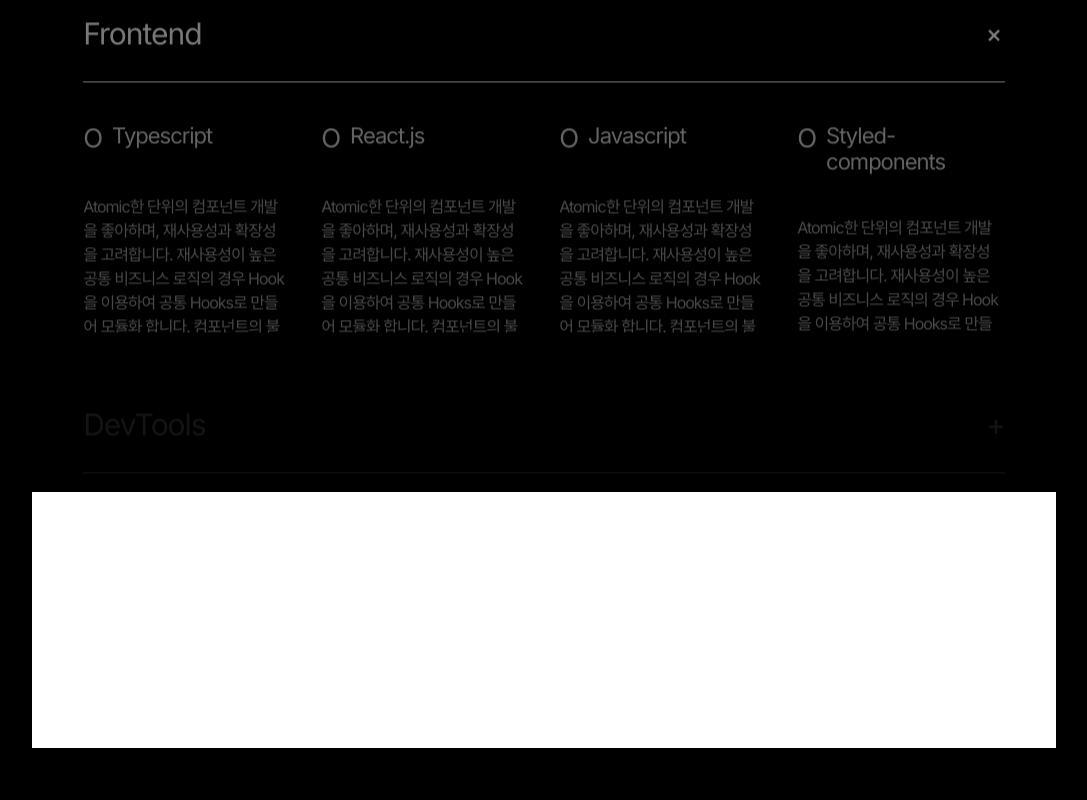
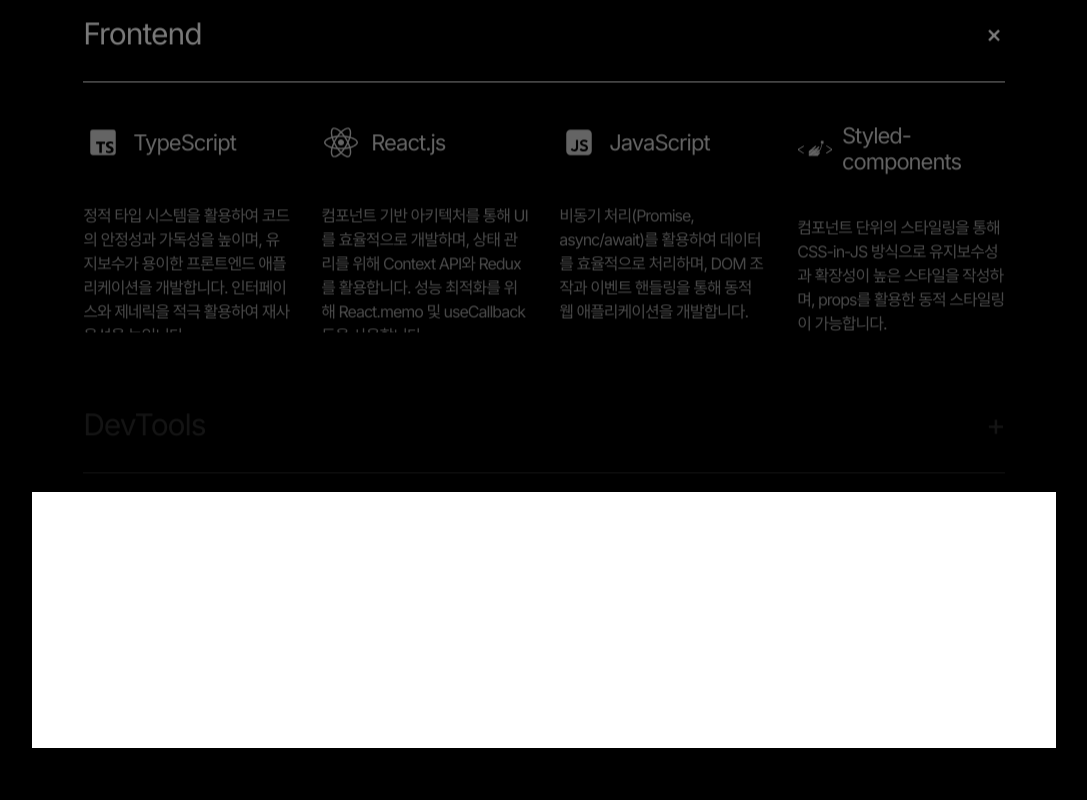
Before and after one commit to yerixx/Project, a React (Vite) app: page / in a window 1280 px wide. Shown: the part 2860-3660 px from the top of the page, without its empty margins (96-1183 px from the left). Built offline with nearby package versions, Linux system fonts and the light colour scheme; a web font is replaced by a local one.

Commit message:
Skills 정리

```diff
--- /dev/null
+++ b/src/assets/icons.tsx
@@ -0,0 +1,26 @@
+import { SiNextdotjs, SiStyledcomponents } from "react-icons/si";
+import { BsFiletypeScss } from "react-icons/bs";
+import { FaReact, FaGithub, FaFigma } from "react-icons/fa";
+import { RiJavascriptFill, RiSupabaseFill } from "react-icons/ri";
+import { IoLogoCss3, IoLogoHtml5 } from "react-icons/io";
+import { BiLogoTypescript } from "react-icons/bi";
+import { IoLogoFirebase } from "react-icons/io5";
+import { SiNetlify } from "react-icons/si";
+import { GoBook } from "react-icons/go";
+
+export const iconGroups = {
+  SiNextdotjs: SiNextdotjs,
+  BiLogoTypescript: BiLogoTypescript,
+  FaReact: FaReact,
+  RiJavascriptFill: RiJavascriptFill,
+  SiStyledcomponents: SiStyledcomponents,
+  BsFiletypeScss: BsFiletypeScss,
+  IoLogoHtml5: IoLogoHtml5,
+  IoLogoCss3: IoLogoCss3,
+  IoLogoFirebase: IoLogoFirebase,
+  RiSupabaseFill: RiSupabaseFill,
+  SiNetlify: SiNetlify,
+  FaGithub: FaGithub,
+  FaFigma: FaFigma,
+  GoBook: GoBook,
+};
--- a/src/components/Container/AboutMe/AboutMe.tsx
+++ b/src/components/Container/AboutMe/AboutMe.tsx
@@ -13,7 +13,6 @@
 import { IoLogoGithub } from "react-icons/io";
 import { AiFillInstagram } from "react-icons/ai";
 import { PiNotionLogoFill } from "react-icons/pi";
-import { SiTistory } from "react-icons/si";
 import { IoCall } from "react-icons/io5";
 import { LuMail } from "react-icons/lu";
 import { RiKakaoTalkFill } from "react-icons/ri";
--- a/src/components/Container/Capabilities/Capabilities.styles.ts
+++ b/src/components/Container/Capabilities/Capabilities.styles.ts
@@ -135,10 +135,8 @@
   transition: all 0.3s;
   .stackText {
     display: flex;
+    align-items: center;
     gap: 10px;
-
-    .stackIcon {
-    }
     .stackTitle {
       ${Title22}
     }
--- a/src/components/Container/Capabilities/Capabilities.tsx
+++ b/src/components/Container/Capabilities/Capabilities.tsx
@@ -13,6 +13,9 @@
 import capabilities from "../../../data/Capabilities.json";
 import { useState } from "react";
 import { Pagination, Navigation, Autoplay } from "swiper/modules";
+
+import IconComponent from "../../IconComponent";
+import { iconGroups } from "../../../assets/icons";
 
 interface CapabilitiesProps {
   style?: React.CSSProperties;
@@ -71,7 +74,9 @@
             {capabilities.frontEnd.map((it) => (
               <CapabilitiesStackBox key={it.id} active={activeFrontend}>
                 <li className="stackText">
-                  <li className="stackIcon">O</li>
+                  <IconComponent
+                    iconName={it.stack.icon as keyof typeof iconGroups}
+                  />
                   <div className="stackTitle">{it.stack.title}</div>
                 </li>
                 <li className="stackDesc">{it.stack.desc}</li>
@@ -103,7 +108,9 @@
             {capabilities.devTools.map((it) => (
               <CapabilitiesStackBox key={it.id} active={activeDevTools}>
                 <li className="stackText">
-                  <li className="stackIcon">O</li>
+                  <IconComponent
+                    iconName={it.stack.icon as keyof typeof iconGroups}
+                  />
                   <div className="stackTitle">{it.stack.title}</div>
                 </li>
                 <li className="stackDesc">{it.stack.desc}</li>
@@ -135,7 +142,9 @@
             {capabilities.experience.map((it) => (
               <CapabilitiesStackBox key={it.id} active={activeExperience}>
                 <li className="stackText">
-                  <li className="stackIcon">O</li>
+                  <IconComponent
+                    iconName={it.stack.icon as keyof typeof iconGroups}
+                  />
                   <div className="stackTitle">{it.stack.title}</div>
                 </li>
                 <li className="stackDesc">{it.stack.desc}</li>
--- a/src/components/Container/TeamProject/TeamProject.tsx
+++ b/src/components/Container/TeamProject/TeamProject.tsx
@@ -2,7 +2,6 @@
 
 import ProjectModalView from "../ProjectModalView/ProjectModalView";
 import { teamProjectData } from "../../../data/teamProjectData.json";
-import { WorkModalProps } from "../../../styles/common";
 
 import {
   Wrapper,
@@ -49,10 +48,7 @@
   style?: React.CSSProperties;
 }
 
-const TeamProject: React.FC<TeamProjectProps> = (
-  { style },
-  { projectData }: WorkModalProps
-) => {
+const TeamProject = ({ style }: TeamProjectProps) => {
   const [selectedId, setSelectedId] = useState<number | null>(null);
   const handlemodal = (id: number | undefined) => {
     setSelectedId(id !== undefined ? id : null);
--- /dev/null
+++ b/src/components/IconComponent.tsx
@@ -0,0 +1,23 @@
+import { iconGroups } from "../assets/icons";
+interface IconComponentProps {
+  iconName: keyof typeof iconGroups;
+}
+
+const IconComponent = ({ iconName }: IconComponentProps) => {
+  const Icon = iconGroups[iconName];
+  return (
+    <div
+      style={{
+        width: 40,
+        height: 40,
+        display: "flex",
+        justifyContent: "center",
+        alignItems: "center",
+      }}
+    >
+      <Icon size={34} style={{ width: 34, height: 34 }} />
+    </div>
+  );
+};
+
+export default IconComponent;
--- a/src/data/Capabilities.json
+++ b/src/data/Capabilities.json
@@ -3,65 +3,73 @@
     {
       "id": 1,
       "stack": {
+        "icon": "SiNextdotjs",
         "num": "001",
         "title": "Next.js",
-        "desc": "Atomic한 단위의 컴포넌트 개발을 좋아하며, 재사용성과 확장성을 고려합니다. 재사용성이 높은 공통 비즈니스 로직의 경우 Hook을 이용하여 공통 Hooks로 만들어 모듈화 합니다. 컴포넌트의 불필요한 리렌더링이 발생하지 않도록 개발하려 노력합니다."
+        "desc": "서버 사이드 렌더링(SSR) 및 정적 사이트 생성(SSG)을 활용하여 SEO와 초기 로딩 속도를 최적화할 수 있습니다. 또한 동적 라우팅 및 API 라우트를 사용하여 효율적인 웹 애플리케이션을 구축합니다."
       }
     },
     {
       "id": 2,
       "stack": {
+        "icon": "BiLogoTypescript",
         "num": "002",
-        "title": "Typescript",
-        "desc": "Atomic한 단위의 컴포넌트 개발을 좋아하며, 재사용성과 확장성을 고려합니다. 재사용성이 높은 공통 비즈니스 로직의 경우 Hook을 이용하여 공통 Hooks로 만들어 모듈화 합니다. 컴포넌트의 불필요한 리렌더링이 발생하지 않도록 개발하려 노력합니다."
+        "title": "TypeScript",
+        "desc": "정적 타입 시스템을 활용하여 코드의 안정성과 가독성을 높이며, 유지보수가 용이한 프론트엔드 애플리케이션을 개발합니다. 인터페이스와 제네릭을 적극 활용하여 재사용성을 높입니다."
       }
     },
     {
       "id": 3,
       "stack": {
+        "icon": "FaReact",
         "num": "003",
         "title": "React.js",
-        "desc": "Atomic한 단위의 컴포넌트 개발을 좋아하며, 재사용성과 확장성을 고려합니다. 재사용성이 높은 공통 비즈니스 로직의 경우 Hook을 이용하여 공통 Hooks로 만들어 모듈화 합니다. 컴포넌트의 불필요한 리렌더링이 발생하지 않도록 개발하려 노력합니다."
+        "desc": "컴포넌트 기반 아키텍처를 통해 UI를 효율적으로 개발하며, 상태 관리를 위해 Context API와 Redux를 활용합니다. 성능 최적화를 위해 React.memo 및 useCallback 등을 사용합니다."
       }
     },
     {
       "id": 4,
       "stack": {
+        "icon": "RiJavascriptFill",
         "num": "004",
-        "title": "Javascript",
-        "desc": "Atomic한 단위의 컴포넌트 개발을 좋아하며, 재사용성과 확장성을 고려합니다. 재사용성이 높은 공통 비즈니스 로직의 경우 Hook을 이용하여 공통 Hooks로 만들어 모듈화 합니다. 컴포넌트의 불필요한 리렌더링이 발생하지 않도록 개발하려 노력합니다."
+        "title": "JavaScript",
+        "desc": "비동기 처리(Promise, async/await)를 활용하여 데이터를 효율적으로 처리하며, DOM 조작과 이벤트 핸들링을 통해 동적 웹 애플리케이션을 개발합니다."
       }
     },
     {
       "id": 5,
       "stack": {
+        "icon": "SiStyledcomponents",
         "num": "005",
         "title": "Styled-components",
-        "desc": "Atomic한 단위의 컴포넌트 개발을 좋아하며, 재사용성과 확장성을 고려합니다. 재사용성이 높은 공통 비즈니스 로직의 경우 Hook을 이용하여 공통 Hooks로 만들어 모듈화 합니다. 컴포넌트의 불필요한 리렌더링이 발생하지 않도록 개발하려 노력합니다."
+        "desc": "컴포넌트 단위의 스타일링을 통해 CSS-in-JS 방식으로 유지보수성과 확장성이 높은 스타일을 작성하며, props를 활용한 동적 스타일링이 가능합니다."
       }
     },
     {
       "id": 6,
       "stack": {
+        "icon": "BsFiletypeScss",
         "num": "006",
         "title": "SCSS",
-        "desc": "Atomic한 단위의 컴포넌트 개발을 좋아하며, 재사용성과 확장성을 고려합니다. 재사용성이 높은 공통 비즈니스 로직의 경우 Hook을 이용하여 공통 Hooks로 만들어 모듈화 합니다. 컴포넌트의 불필요한 리렌더링이 발생하지 않도록 개발하려 노력합니다."
+        "desc": "변수, 믹스인, 중첩(Nesting) 기능을 활용하여 유지보수와 재사용성이 높은 스타일을 작성하며, BEM 방식과 함께 체계적인 CSS 구조를 설계합니다."
       }
     },
     {
       "id": 7,
       "stack": {
+        "icon": "IoLogoHtml5",
         "num": "007",
         "title": "HTML",
-        "desc": "Atomic한 단위의 컴포넌트 개발을 좋아하며, 재사용성과 확장성을 고려합니다. 재사용성이 높은 공통 비즈니스 로직의 경우 Hook을 이용하여 공통 Hooks로 만들어 모듈화 합니다. 컴포넌트의 불필요한 리렌더링이 발생하지 않도록 개발하려 노력합니다."
+        "desc": "웹 표준과 접근성을 준수하여 시맨틱 마크업을 작성하며, SEO를 고려한 구조적인 페이지를 구성합니다."
       }
     },
     {
       "id": 8,
       "stack": {
+        "icon": "IoLogoCss3",
         "num": "008",
         "title": "CSS",
-        "desc": "Atomic한 단위의 컴포넌트 개발을 좋아하며, 재사용성과 확장성을 고려합니다. 재사용성이 높은 공통 비즈니스 로직의 경우 Hook을 이용하여 공통 Hooks로 만들어 모듈화 합니다. 컴포넌트의 불필요한 리렌더링이 발생하지 않도록 개발하려 노력합니다."
+        "desc": "반응형 웹 디자인(Responsive Web Design)을 적용하여 다양한 디바이스에 최적화된 UI를 구현하며, 애니메이션 및 트랜지션을 통해 사용자 경험을 향상시킵니다."
       }
     }
   ],
@@ -69,42 +77,46 @@
     {
       "id": 1,
       "stack": {
+        "icon": "IoLogoFirebase",
         "num": "001",
         "title": "Firebase",
-        "desc": "Atomic한 단위의 컴포넌트 개발을 좋아하며, 재사용성과 확장성을 고려합니다. 재사용성이 높은 공통 비즈니스 로직의 경우 Hook을 이용하여 공통 Hooks로 만들어 모듈화 합니다. 컴포넌트의 불필요한 리렌더링이 발생하지 않도록 개발하려 노력합니다."
+        "desc": "실시간 데이터베이스, 인증, 클라우드 기능을 제공하여 빠르게 애플리케이션을 개발하고 배포할 수 있습니다. 서버리스 아키텍처를 활용하여 확장성과 유지보수를 용이하게 합니다."
       }
     },
-
     {
       "id": 2,
       "stack": {
+        "icon": "RiSupabaseFill",
         "num": "002",
         "title": "Supabase",
-        "desc": "Atomic한 단위의 컴포넌트 개발을 좋아하며, 재사용성과 확장성을 고려합니다. 재사용성이 높은 공통 비즈니스 로직의 경우 Hook을 이용하여 공통 Hooks로 만들어 모듈화 합니다. 컴포넌트의 불필요한 리렌더링이 발생하지 않도록 개발하려 노력합니다."
+        "desc": "PostgreSQL 기반의 오픈 소스 백엔드를 활용하여 실시간 데이터베이스, 인증 및 스토리지를 제공하며, Firebase와 유사한 기능을 제공합니다."
       }
     },
     {
       "id": 3,
       "stack": {
+        "icon": "SiNetlify",
         "num": "003",
         "title": "Netlify",
-        "desc": "Atomic한 단위의 컴포넌트 개발을 좋아하며, 재사용성과 확장성을 고려합니다. 재사용성이 높은 공통 비즈니스 로직의 경우 Hook을 이용하여 공통 Hooks로 만들어 모듈화 합니다. 컴포넌트의 불필요한 리렌더링이 발생하지 않도록 개발하려 노력합니다."
+        "desc": "정적 웹사이트 호스팅 및 CI/CD 기능을 제공하여 빠른 배포와 지속적인 통합을 지원하며, 서버리스 기능을 통한 백엔드 로직 구현이 가능합니다."
       }
     },
     {
       "id": 4,
       "stack": {
+        "icon": "FaGithub",
         "num": "004",
         "title": "Github",
-        "desc": "Atomic한 단위의 컴포넌트 개발을 좋아하며, 재사용성과 확장성을 고려합니다. 재사용성이 높은 공통 비즈니스 로직의 경우 Hook을 이용하여 공통 Hooks로 만들어 모듈화 합니다. 컴포넌트의 불필요한 리렌더링이 발생하지 않도록 개발하려 노력합니다."
+        "desc": "버전 관리를 통해 프로젝트의 협업 및 이력을 관리할 수 있으며, Github Actions를 통해 CI/CD 파이프라인을 구축할 수 있습니다."
       }
     },
     {
       "id": 5,
       "stack": {
+        "icon": "FaFigma",
         "num": "005",
         "title": "Figma",
-        "desc": "Atomic한 단위의 컴포넌트 개발을 좋아하며, 재사용성과 확장성을 고려합니다. 재사용성이 높은 공통 비즈니스 로직의 경우 Hook을 이용하여 공통 Hooks로 만들어 모듈화 합니다. 컴포넌트의 불필요한 리렌더링이 발생하지 않도록 개발하려 노력합니다."
+        "desc": "디자인 시스템을 구축하고 팀과의 협업을 원활하게 하며, 프로토타입 제작을 통해 개발 전에 사용자 경험을 시각적으로 검토할 수 있습니다."
       }
     }
   ],
@@ -112,6 +124,7 @@
     {
       "id": 1,
       "stack": {
+        "icon": "GoBook",
         "num": "001",
         "title": "KDT",
         "desc": "Atomic한 단위의 컴포넌트 개발을 좋아하며, 재사용성과 확장성을 고려합니다. 재사용성이 높은 공통 비즈니스 로직의 경우 Hook을 이용하여 공통 Hooks로 만들어 모듈화 합니다. 컴포넌트의 불필요한 리렌더링이 발생하지 않도록 개발하려 노력합니다."
@@ -120,6 +133,7 @@
     {
       "id": 2,
       "stack": {
+        "icon": "GoBook",
         "num": "002",
         "title": "KDT",
         "desc": "Atomic한 단위의 컴포넌트 개발을 좋아하며, 재사용성과 확장성을 고려합니다. 재사용성이 높은 공통 비즈니스 로직의 경우 Hook을 이용하여 공통 Hooks로 만들어 모듈화 합니다. 컴포넌트의 불필요한 리렌더링이 발생하지 않도록 개발하려 노력합니다."
@@ -128,6 +142,7 @@
     {
       "id": 3,
       "stack": {
+        "icon": "GoBook",
         "num": "003",
         "title": "KDT",
         "desc": "Atomic한 단위의 컴포넌트 개발을 좋아하며, 재사용성과 확장성을 고려합니다. 재사용성이 높은 공통 비즈니스 로직의 경우 Hook을 이용하여 공통 Hooks로 만들어 모듈화 합니다. 컴포넌트의 불필요한 리렌더링이 발생하지 않도록 개발하려 노력합니다."
```
Also changed, not shown: 1 other file (tests, documents, lock files or other folders).
